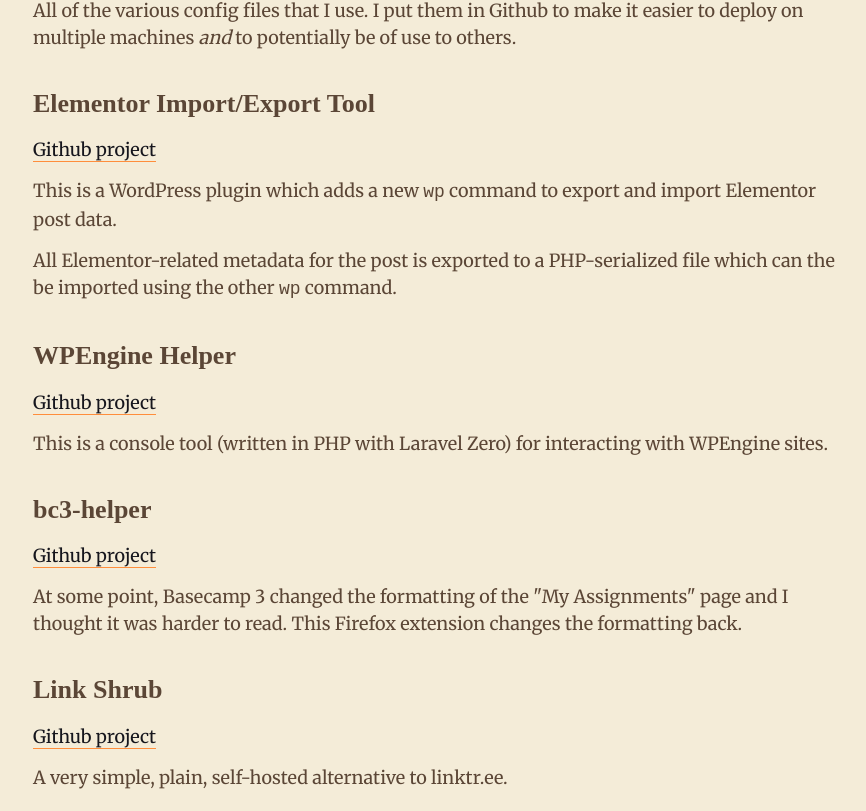
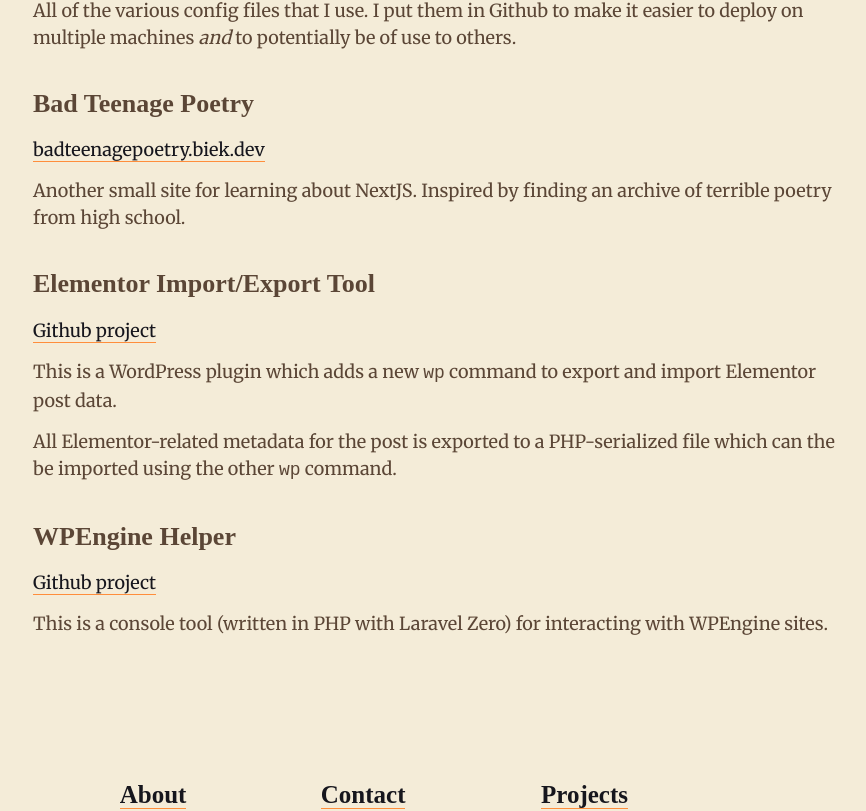
Before and after one commit to markbiek/blog, a Next.js app: page /projects in a window 1280 px wide. Shown: the part 734-1545 px from the top of the page, without its empty margins (207-1073 px from the left). Built offline with nearby package versions, Linux system fonts and the light colour scheme; a web font is replaced by a local one.

Commit message:
Project page cleanup

```diff
--- a/pages/projects.tsx
+++ b/pages/projects.tsx
@@ -56,6 +56,20 @@
 			</article>
 
 			<article>
+				<h2>Bad Teenage Poetry</h2>
+
+				<p>
+					<a href="https://badteenagepoetry.biek.dev/">
+						badteenagepoetry.biek.dev
+					</a>
+				</p>
+				<p>
+					Another small site for learning about NextJS. Inspired by finding an
+					archive of terrible poetry from high school.
+				</p>
+			</article>
+
+			<article>
 				<h2>Elementor Import/Export Tool</h2>
 				<p>
 					<a href="https://github.com/markbiek/elementor-import-export">
@@ -83,28 +97,6 @@
 					interacting with WPEngine sites.
 				</p>
 			</article>
-
-			<article>
-				<h2>bc3-helper</h2>
-				<p>
-					<a href="https://github.com/markbiek/bc3-helper-extension">
-						Github project
-					</a>
-				</p>
-				<p>
-					At some point, Basecamp 3 changed the formatting of the "My
-					Assignments" page and I thought it was harder to read. This Firefox
-					extension changes the formatting back.
-				</p>
-			</article>
-
-			<article>
-				<h2>Link Shrub</h2>
-				<p>
-					<a href="https://github.com/markbiek/link-shrub">Github project</a>
-				</p>
-				<p>A very simple, plain, self-hosted alternative to linktr.ee.</p>
-			</article>
 		</Layout>
 	);
 }
```
